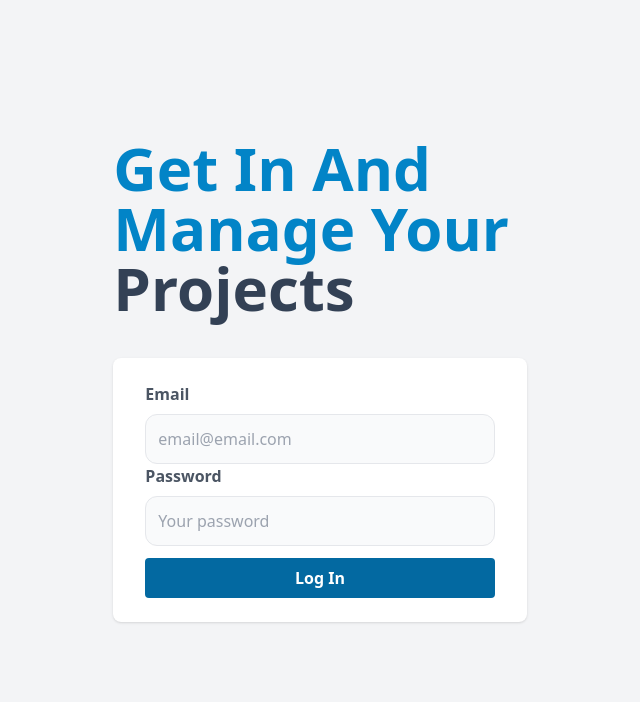
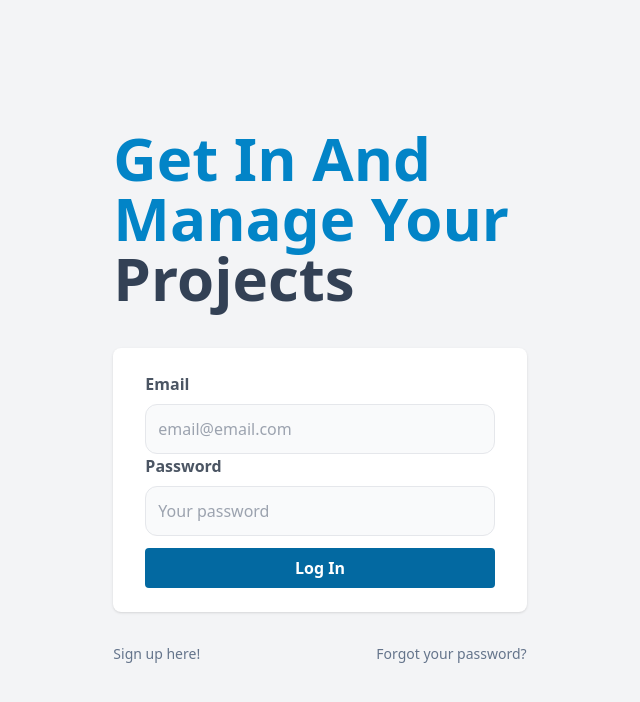
Before and after one commit to joelvilcav/UpTask_MERN_frontend, a React (Vite) app: page / in a window 1280 px wide. Shown: the top 702 px of the page, without its empty margins (320-960 px from the left). Built offline with nearby package versions, Linux system fonts and the light colour scheme.

Commit message:
Sign up and forgot your password buttons added

```diff
--- a/src/pages/Login.jsx
+++ b/src/pages/Login.jsx
@@ -1,3 +1,5 @@
+import { Link } from 'react-router-dom';
+
 const Login = () => {
   return (
     <>
@@ -5,7 +7,7 @@ const Login = () => {
         Get in and manage your <span className='text-slate-700'>projects</span>
       </h1>
 
-      <form className='my-10 bg-white shadow rounded-lg px-8 py-6'>
+      <form className='mt-10 mb-6 bg-white shadow rounded-lg px-8 py-6'>
         <div>
           <label
             className='text-gray-600 block text-md font-bold'
@@ -42,6 +44,22 @@ const Login = () => {
           />
         </div>
       </form>
+
+      <nav className='lg:flex lg:justify-between'>
+        <Link
+          className='block text-center my-2 text-slate-500 text-sm'
+          to='register'
+        >
+          Sign up here!
+        </Link>
+
+        <Link
+          className='block text-center my-2 text-slate-500 text-sm'
+          to='forgot-password'
+        >
+          Forgot your password?
+        </Link>
+      </nav>
     </>
   );
 };
```
